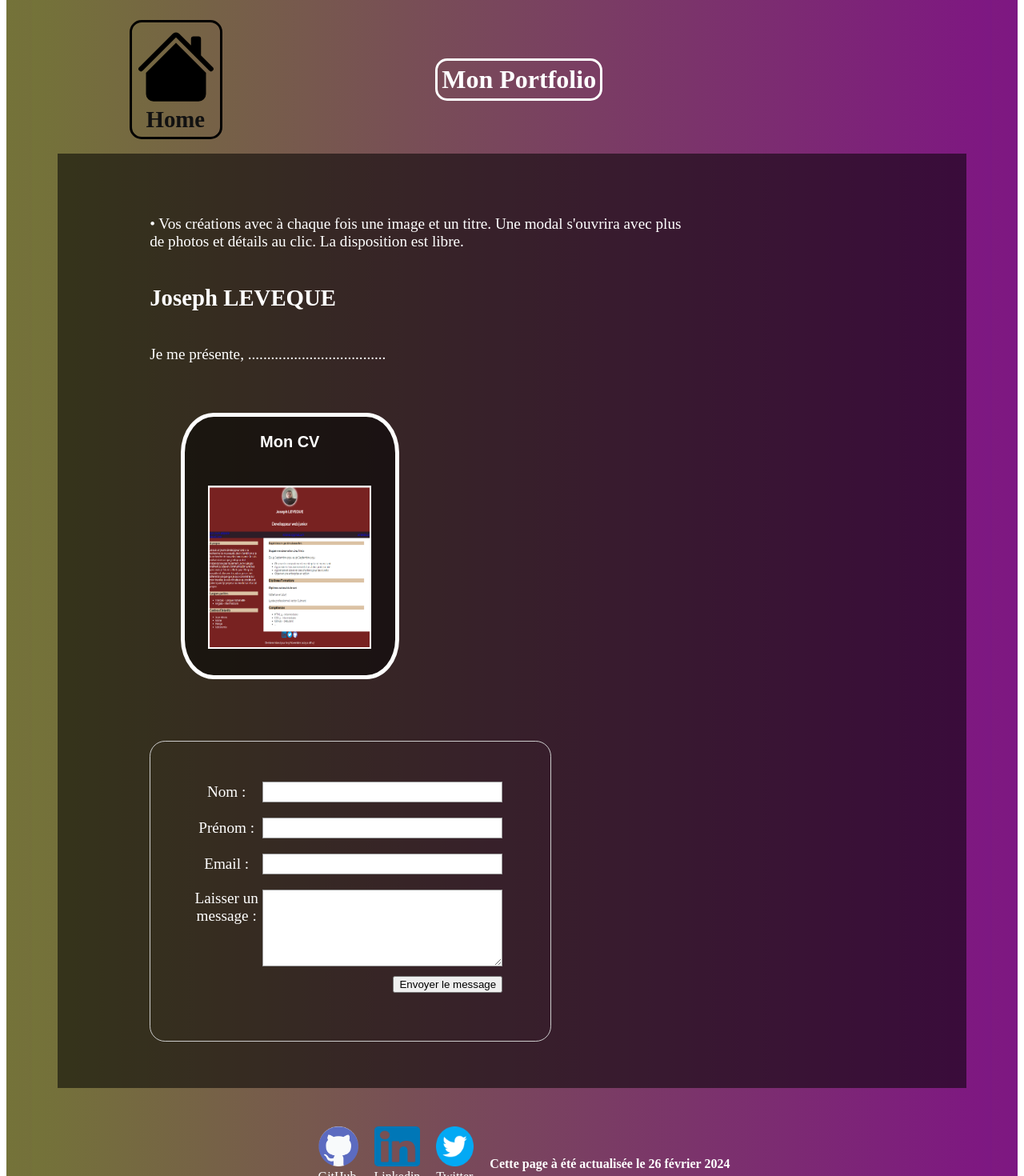
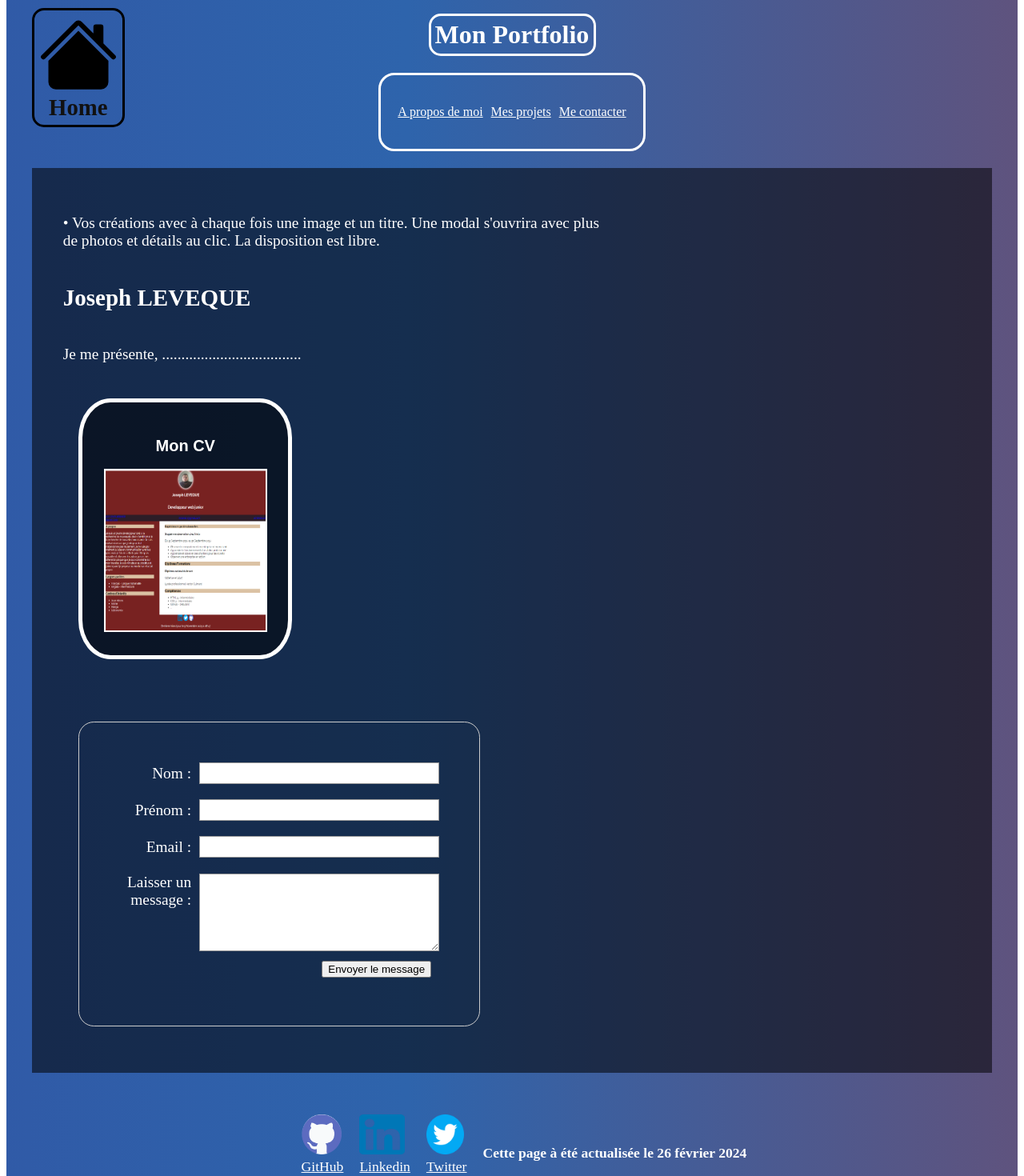
Before and after one commit to Lordprotos/Mon-Portfolio, a Vue app: page / in a window 1280 px wide. Shown: the part 40-1510 px from the top of the page at 80% size. Built offline with nearby package versions, Linux system fonts and the light colour scheme.

Commit message:
modification css DIV

```diff
--- a/src/App.vue
+++ b/src/App.vue
@@ -4,29 +4,26 @@
     <nav id="nav">
         <router-link to="/" @click="scrollToTop"><img id="house" src="../src/assets/Images/House.svg" alt="House"><span>Home</span></router-link>
     </nav>
-    <h1 class="titre1">Mon Portfolio</h1>
+    <div class="title_nav">
+      <h1 class="titre1">Mon Portfolio</h1>
+      <nav class="nav2">
+        <p id="item">A propos de moi </p>
+        <p id="item">Mes projets </p>
+        <p id="item">Me contacter</p>
+      </nav>
+    </div>
   </header>
   <main>
     <router-view/>
   </main>
-  <footer>
-      <section id="socialLink">
-        <!--Social links with link to account and actualisation date -->
-        <a style="color: rgb(255, 255, 255);" href="https://github.com/Lordprotos"><img id="logoGithub" src="../src/assets/Images/GitHub.png" alt="Logo GitHub" /><br />GitHub</a>
-        <a style="color: rgb(255, 255, 255);" href="https://www.linkedin.com/in/joseph-leveque-10213329b/"><img id="logoLinkedin" src="../src/assets/Images/Linkedin.png" alt="LogoLinkedin" /><br />Linkedin</a>
-        <a style="color: rgb(255, 255, 255);" href="https://twitter.com/protos241"><img id="logoTwitter" src="../src/assets/Images/Twitter.png" alt="Logo Twitter"><br>Twitter</a>
-        <p id="time"><strong>Cette page à été actualisée le <time datetime="2024-02-26">26 février 2024</time></strong></p>
-      </section>
-    </footer>
 </div>
 </template>
 
 <script>
-
 export default {
   methods: {
     scrollToTop() {
-      window.scrollto({top:0, behavior: 'smooth' });
+      window.scrollTo({top:0, behavior: 'smooth' });
     }
   }
 }
@@ -35,13 +32,13 @@ export default {
 <style lang="scss">
 
 #app {
-  background: linear-gradient(to left, rgb(0, 25, 248), rgb(126, 24, 129), rgb(116, 116, 56), rgb(167, 58, 58), rgb(116, 116, 56), rgb(126, 24, 129), rgb(0, 25, 248));
-  animation: gradientAnimation 10s infinite alternate;
+  background: linear-gradient(to left, rgb(54, 64, 153), rgb(46, 100, 172), rgb(167, 58, 58),  rgb(46, 100, 172), rgb(54, 64, 153));
+  animation: gradientAnimation 30s infinite alternate;
   background-size: 600% 600%;
   color: white;
 }
 
-div {
+div #app{
   padding: 2em;
 }
 
@@ -51,9 +48,6 @@ footer {
 }
 
 #header {
-  display: flex;
-  justify-content: space-between;
-  align-items: center;
   padding: 10px 7% 3% 7%;
   margin: 10px;
 }
@@ -68,12 +62,32 @@ footer {
 }
 
 #app main {
-  font-size: 120%;
+  font-size: 110%;
+}
+
+.title_nav {
+  display: flex;
+  flex-direction: column;
+  justify-content: center;
+  align-items: center;
+  height: 9em;
+}
+
+.title_nav p {
+  padding: 5px;
+  text-decoration: underline;
+}
+
+.nav2 {
+  display: flex;
+  justify-items: flex-start;
+  border: 3px solid rgb(255, 255, 255);
+  border-radius: 20px;
+  padding: 1em;
 }
 
 
-
-nav {
+#nav {
   position: fixed;
   display: flex;
   align-items: center;
@@ -81,26 +95,28 @@ nav {
   border: 3px solid black;
   border-radius: 15px;
   padding: 5px;
+  top: 50px;
+  left: 40px;
 
 }
 
-nav a {
+#nav a {
   font-weight: bold;
   color: #1aace6af;
 }
 
-nav a.router-link-exact-active {
+#nav a.router-link-exact-active {
   color: #111111;
   text-decoration: none;
 }
 
-nav router-link {
+#nav router-link {
   display: flex;
   align-items: center;
   text-decoration: none;
 }
 
-nav span {
+#nav span {
   margin-left: 13px;
 }
 
@@ -108,7 +124,7 @@ nav span {
   border: 3px solid rgb(255, 255, 255);
   border-radius: 15px;
   padding: 5px;
-  margin-left: 40%;
+  width: 193px;
 }
 
 
--- a/src/router/index.js
+++ b/src/router/index.js
@@ -1,5 +1,6 @@
 import { createRouter, createWebHistory } from 'vue-router'
 import HomeView from '../views/HomeView.vue'
+
 
 const routes = [
   {
@@ -7,7 +8,8 @@ const routes = [
     name: 'home',
     component: HomeView
   },
-]
+  ];
+
 
 const router = createRouter({
   history: createWebHistory(process.env.BASE_URL),
--- a/src/views/HomeView.vue
+++ b/src/views/HomeView.vue
@@ -1,4 +1,5 @@
 <template>
+  <main>
   <div class="home">
     <p>
       • Vos créations avec à chaque fois une image et un titre. Une modal s'ouvrira avec plus<br/>
@@ -37,11 +38,21 @@
           </li>
         </ul>
         <div class="button-container">
-          <button type="submit">Envoyer le message</button>
+          <button class="buttonform" type="submit">Envoyer le message</button>
         </div>
+      </form>
+    </div>
+    </main>
+      <footer>
+      <section id="socialLink">
+        <!--Social links with link to account and actualisation date -->
+        <a style="color: rgb(255, 255, 255);" href="https://github.com/Lordprotos"><img id="logoGithub" src="@/assets/Images/GitHub.png" alt="Logo GitHub" /><br />GitHub</a>
+        <a style="color: rgb(255, 255, 255);" href="https://www.linkedin.com/in/joseph-leveque-10213329b/"><img id="logoLinkedin" src="@/assets/Images/Linkedin.png" alt="LogoLinkedin" /><br />Linkedin</a>
+        <a style="color: rgb(255, 255, 255);" href="https://twitter.com/protos241"><img id="logoTwitter" src="@/assets/Images/Twitter.png" alt="Logo Twitter"><br>Twitter</a>
+        <p id="time"><strong>Cette page à été actualisée le <time datetime="2024-02-26">26 février 2024</time></strong></p>
+      </section>
+    </footer>
 
-      </form>
-  </div>
 
 </template>
 
@@ -66,12 +77,18 @@ methods: {
 
 <style lang="scss">
 
+div .home {
+  padding: 2em;
+}
+div .blockmodalcv {
+  padding: 1em;
+}
+
 .home {
   background-color: rgba(0, 0, 0, 0.541);
   padding: 3em 6em 1em 6em;
   display: flex;
   flex-direction: column;
-
 }
 
 #form {
@@ -82,6 +99,7 @@ methods: {
 form {
   width: 400px;
   padding: 50px;
+  margin-left: -3em;
   border: 1px solid #ccc;
   border-radius: 1em;
 }
@@ -99,7 +117,8 @@ form li + li {
 label {
   display: inline-block;
   width: 90px;
-  text-align: center;
+  text-align: right;
+  margin-right: 10px;
 }
 
 input {
@@ -124,10 +143,16 @@ textarea {
   padding: 10px;
 }
 
+.buttonform:hover {
+  background-color: black;
+  color: white;
+  border-color: white;
+}
+
 .modalcv {
   margin-left: 0;
   margin-top: 5px;
-  padding: 3px;
+  padding: 2em;
   background: rgba(0, 0, 0, 0.5);
   border: 5px solid white;
   border-radius: 15%;
--- a/src/views/ModalCV.vue
+++ b/src/views/ModalCV.vue
@@ -9,7 +9,7 @@
           <p>le repository GitHub</p>
         </ul>
         <div class="sitecv-link">
-          <a href="../assets/Images/sitecv.png"><img class="imagesite" src="../assets/Images/sitecv.png" alt="sitecv"></a>
+          <a :href="imageURL" target="_blank"><img class="imagesite" src="imagePath" alt="sitecv"></a>
         </div>
     </div>
   </div>
@@ -19,16 +19,18 @@
 export default {
   name: 'ModalCV',
   data() {
-      return{
-        isVisible: false
+    return {
+      isVisible: false,
+      imagePath: "../assets/Images/sitecv.png",
+      imageURL: "../assets/Images/sitecv_large.png"
     };
   },
   methods: {
     open() {
-        this.isVisible= true;
+      this.isVisible = true;
     },
     close() {
-        this.isVisible= false;
+      this.isVisible = false;
     },
     closeModal() {
       this.close();
@@ -38,6 +40,10 @@ export default {
 </script>
 
 <style>
+
+div .modal {
+  padding: 2em;
+}
 
 .modal {
   position: fixed;
```
Also changed, not shown: src/assets/Images/sitecv_large.png (added). Lines whose indentation alone changed are shown as unchanged.
